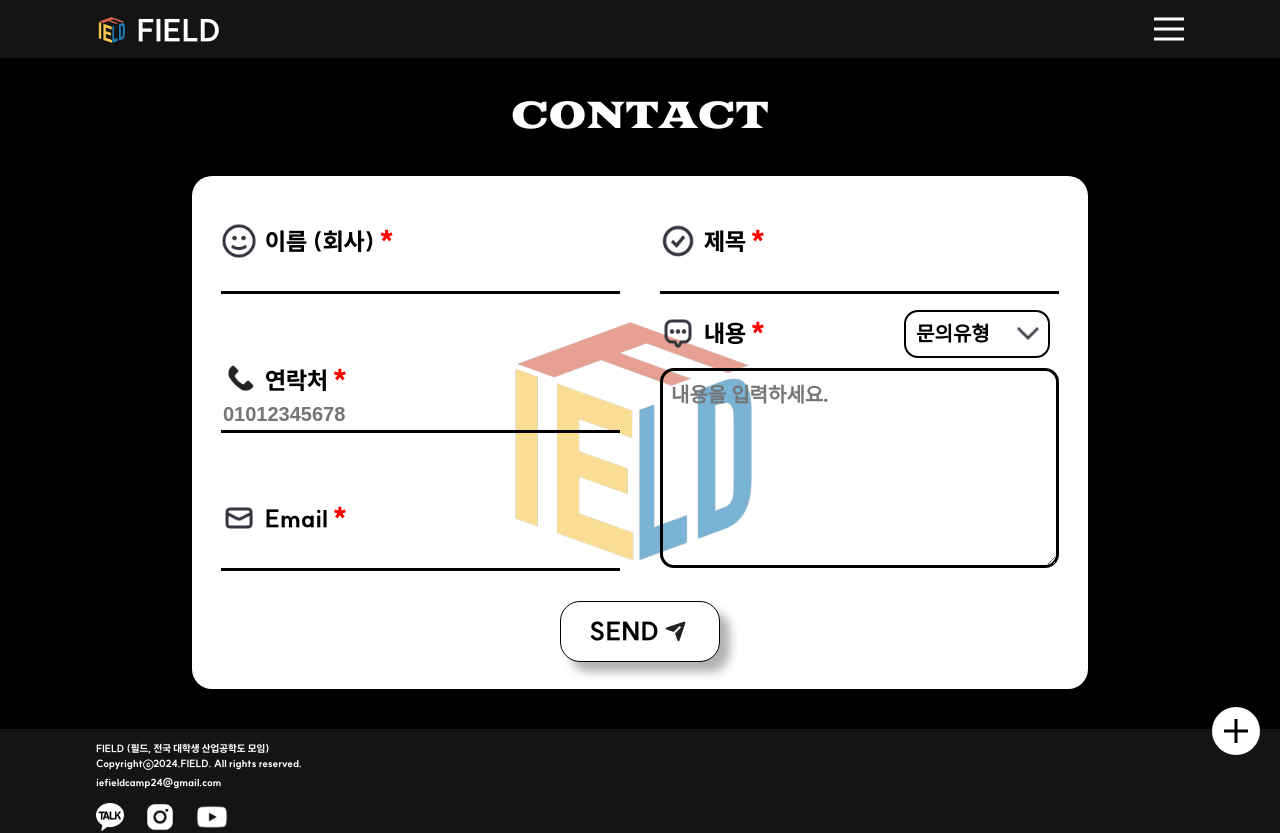
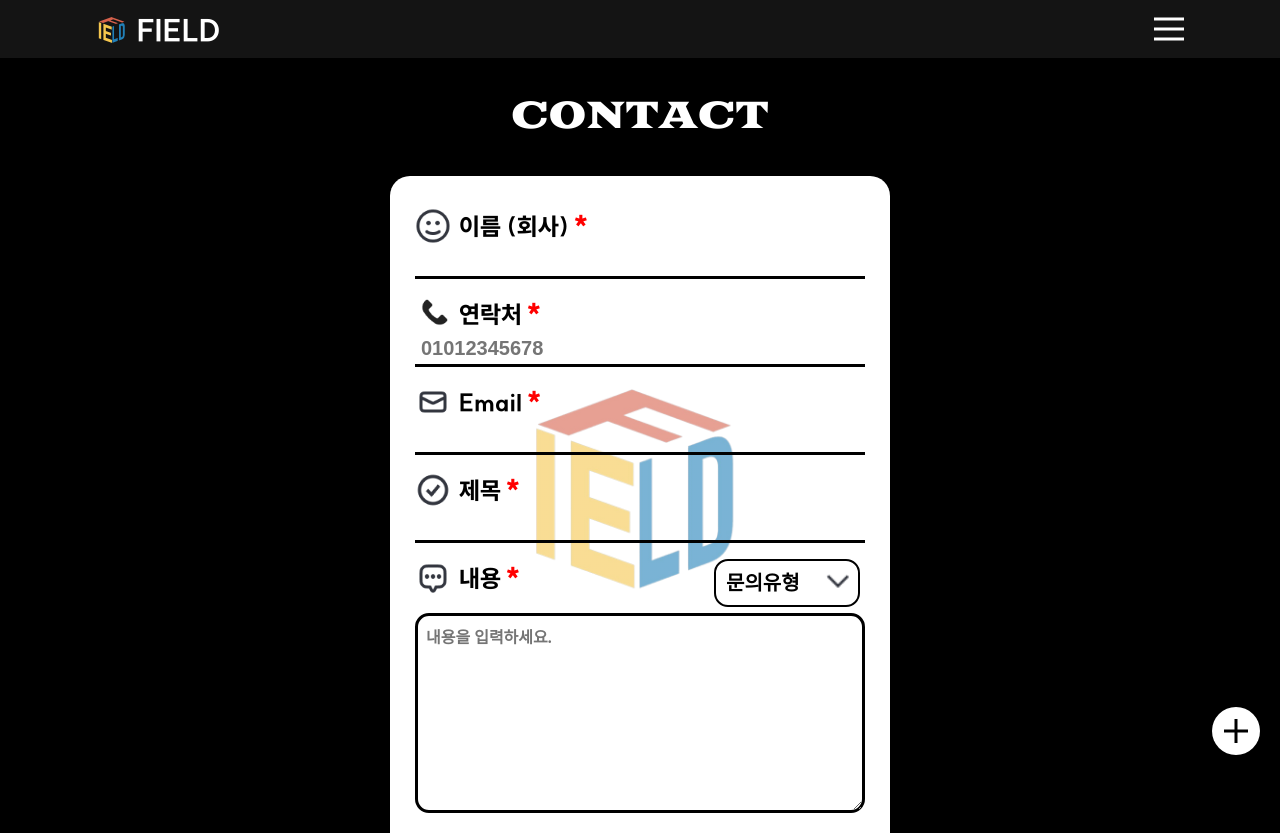
Before and after one commit to bobob0311/Field_website, a React (Vite) app: page /contact in a window 1280 px wide. Shown: the top 833 px of the page. Built offline with nearby package versions, Linux system fonts and the light colour scheme; no server answers; a web font is replaced by a local one; what pocketbase would draw is missing.

Commit message:
:lipstick: 디자인 수정
디자인 수정

```diff
--- a/src/components/contact/ContactForm.jsx
+++ b/src/components/contact/ContactForm.jsx
@@ -9,7 +9,7 @@ const ContactSection = styled.section`
   background: ${theme.colors.white};
   border-radius: 1rem;
   width: 100%;
-  max-width: 1024px;
+  max-width: 500px;
 `;
 
 const Form = styled.form`
@@ -22,8 +22,9 @@ const Form = styled.form`
   background-position: center;
   background-repeat: no-repeat;
   background-size: 50% auto;
-  @media (min-width: 1024px) {
-    background-size: 15rem;
+
+  @media (min-width: 768px) {
+    background-position: 50% 35%;
   }
 `;
 
@@ -60,6 +61,7 @@ const TypeSelect = styled.select`
 `;
 
 const SubmitButton = styled.button`
+  position: absoulte;
   background: ${theme.colors.white};
   font-family: 'SUIT';
   font-size: 1.25rem;
@@ -70,14 +72,11 @@ const SubmitButton = styled.button`
   border-radius: 1rem;
   margin: 1.5rem auto;
   padding: 0.65rem 1.4rem 0.7rem 1.4rem;
-  display: block;
+  display: absolute;
   font-weight: 900;
   box-shadow: 0.5rem 0.5rem 0.5rem rgba(0, 0, 0, 0.3);
   display: flex;
   align-items: center;
-  @media (min-width: 1024px) {
-    margin: 1.5rem auto 0;
-  }
 `;
 const ButtonImg = styled.img`
   widht: 1.5rem;
@@ -90,22 +89,6 @@ const Option = styled.option`
   font-family: 'SUIT-Regular';
   font-weight: 900;
   font-size: 1rem;
-`;
-
-const ResponceDiv = styled.div`
-  @media (min-width: 1024px) {
-    display: flex;
-
-    > div {
-      width: 50%;
-    }
-
-    > div:first-child {
-      display: flex;
-      flex-direction: column;
-      justify-content: space-between;
-    }
-  }
 `;
 
 export default function ContactForm() {
@@ -189,8 +172,6 @@ export default function ContactForm() {
     <>
       <ContactSection>
         <Form onSubmit={enteredDataHandler}>
-          <ResponceDiv>
-            <div className='columnEvenly'>
           <ContactInput
             imgSrc='happy.png'
             imgAlt='웃는 아이콘'
@@ -225,8 +206,7 @@ export default function ContactForm() {
             autoComplete='email'
             changeFn={(data, name) => up(data, name)}
           />
-            </div>
-            <div>
+
           <ContactInput
             imgSrc='Check.png'
             imgAlt='체크모양 아이콘'
@@ -236,6 +216,7 @@ export default function ContactForm() {
             validFn={isEmpty}
             autoComplete='off'
             changeFn={(data, name) => up(data, name)}
+            width='100%'
           />
 
           <TypeLabel>
@@ -259,8 +240,6 @@ export default function ContactForm() {
             changeFn={(data, name) => up(data, name)}
             placeholder='내용을 입력하세요.'
           />
-            </div>
-          </ResponceDiv>
 
           <SubmitButton type='submit'>
             SEND
--- a/src/components/contact/ContactInput.jsx
+++ b/src/components/contact/ContactInput.jsx
@@ -11,12 +11,12 @@ const TextArea = styled.textarea`
   border-radius: 0.7rem;
   border: 0.15rem solid ${theme.colors.black};
   font-family: 'SUIT-Regular';
-  font-size: 1rem;
+  font-size: 16px;
   background: none;
   font-weight: 700;
-  height: 20rem;
+  height: 320px;
 
-  @media (min-width: 1024px) {
+  @media (min-width: 768px) {
     position: block;
     height: 10rem;
   }
@@ -47,7 +47,7 @@ const Star = styled.span`
 
 const InputLabel = styled.label`
   font-size: 1.2rem;
-  margin: 1rem 0 0 0;
+  margin: 16px 0 0 0;
   display: block;
   color: ${theme.colors.black};
   font-weight: 900;
@@ -63,7 +63,7 @@ const Input = styled.input`
   height: 1.7rem;
   border: none;
   border-bottom: 0.15rem solid ${theme.colors.black};
-  padding: 0rem 0.2rem 0 0.1rem;
+  padding: 0rem 0.2rem 0 0.3rem;
   box-sizing: border-box;
   background: none;
   border-radius: 0;
@@ -100,6 +100,7 @@ export default function ContactInput({
   changeFn,
   maxLength,
   placeholder,
+  width,
 }) {
   const Label = inputType === 'textArea' ? TextArea : Input;
 
@@ -143,6 +144,7 @@ export default function ContactInput({
         autoComplete={autoComplete}
         maxLength={maxLength}
         placeholder={placeholder}
+        $wd={width}
       />
     </InputBox>
   );
--- a/src/pages/ContactPage.jsx
+++ b/src/pages/ContactPage.jsx
@@ -3,12 +3,9 @@ import ContactForm from '../components/contact/ContactForm';
 
 const ContactMain = styled.main`
   margin: 0 7.5% 2rem 7.5%;
-  @media (min-width: 1024px) {
-    margin: 0 15% 2rem 15%;
-    display: flex;
-    flex-direction: column;
-    align-items: center;
-  }
+  display: flex;
+  flex-direction: column;
+  align-items: center;
 `;
 
 const Title = styled.h1`
```
Lines whose indentation alone changed are shown as unchanged.
